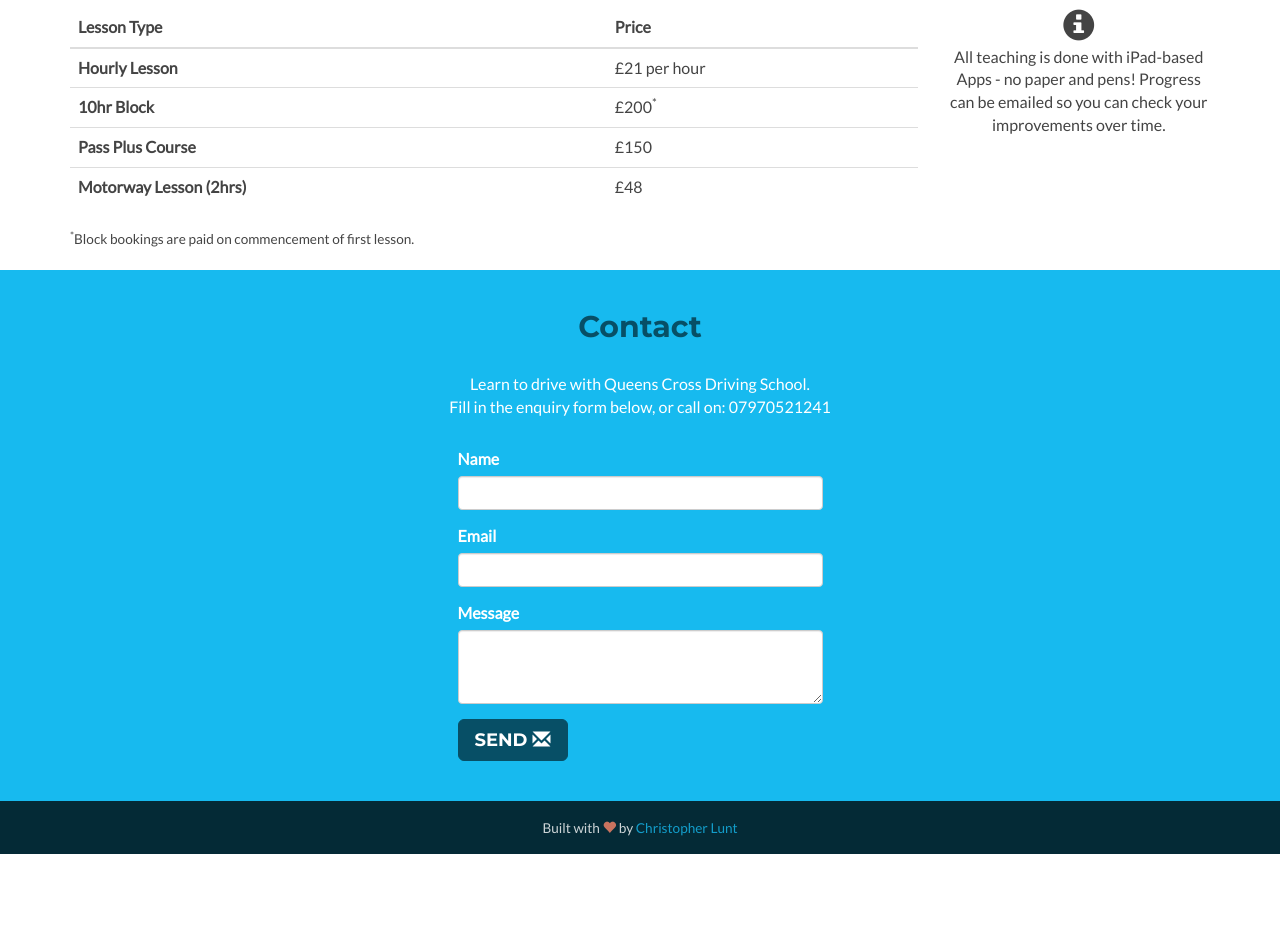
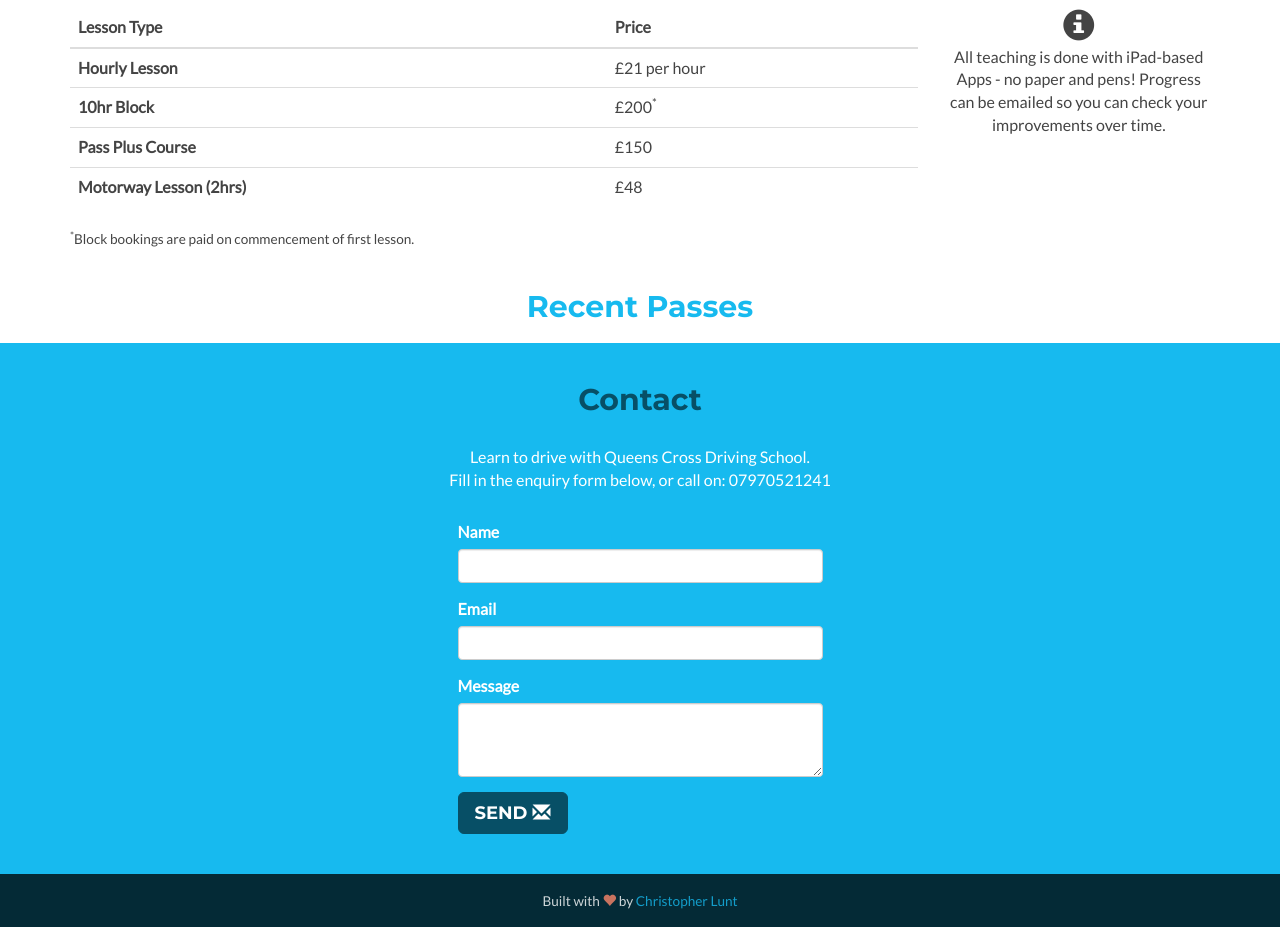
Before and after one commit to kirisu/queenscross, a Jekyll site: the page built from index.html, in a window 1280 px wide. Shown: the part 1224-2151 px from the top of the page. Built offline with Jekyll 4.4.1, drawn with Linux system fonts in a browser that asks for light colours; before the commit the page ends 2078 px from its top, so only the background shows below that.

Commit message:
Add Facebook album.

```diff
--- a/_frontend/sass/_sections.scss
+++ b/_frontend/sass/_sections.scss
@@ -94,6 +94,11 @@
   margin-bottom: 20px;
 }
 
+/* ======= Passes Section ======= */
+.passes {
+  margin-bottom: 20px;
+}
+
 /* ======= Contact Section ======= */
 .contact {
   padding: 40px 0;
--- a/_layouts/default.html
+++ b/_layouts/default.html
@@ -6,7 +6,6 @@
     {{ content }}
     {% include contact.html %}
     {% include footer.html %}
-  </body>
     <script>
       function initMap() {
         var locations = [
@@ -105,6 +104,6 @@
         })
       }
     </script>
-  <script async defer src="//maps.googleapis.com/maps/api/js?callback=initMap">
-  </script>
+    <script async defer src="//maps.googleapis.com/maps/api/js?callback=initMap"></script>
+  </body>
 </html>
--- a/_sass/_sections.scss
+++ b/_sass/_sections.scss
@@ -94,6 +94,11 @@
   margin-bottom: 20px;
 }
 
+/* ======= Passes Section ======= */
+.passes {
+  margin-bottom: 20px;
+}
+
 /* ======= Contact Section ======= */
 .contact {
   padding: 40px 0;
--- a/index.html
+++ b/index.html
@@ -76,3 +76,21 @@
     </div>
   </div>
 </section>
+<section class="section passes">
+  <h2 class="title text-center">Recent Passes</h2>
+  <div class="text-center">
+    <div id="fb-root"></div>
+    <script>
+      (function(d, s, id) {
+        var js,
+            fjs = d.getElementsByTagName(s)[0];
+
+        if (d.getElementById(id)) return;
+        js = d.createElement(s); js.id = id;
+        js.src = "//connect.facebook.net/en_GB/sdk.js#xfbml=1&version=v2.3";
+        fjs.parentNode.insertBefore(js, fjs);
+      }(document, 'script', 'facebook-jssdk'));
+    </script>
+    <div class="fb-post" data-href="https://www.facebook.com/media/set/?set=a.1658096387797282.1073741825.1620920228181565&amp;type=3" data-width="500"></div>
+  </div>
+  </section>
```
Lines whose indentation alone changed are shown as unchanged.
